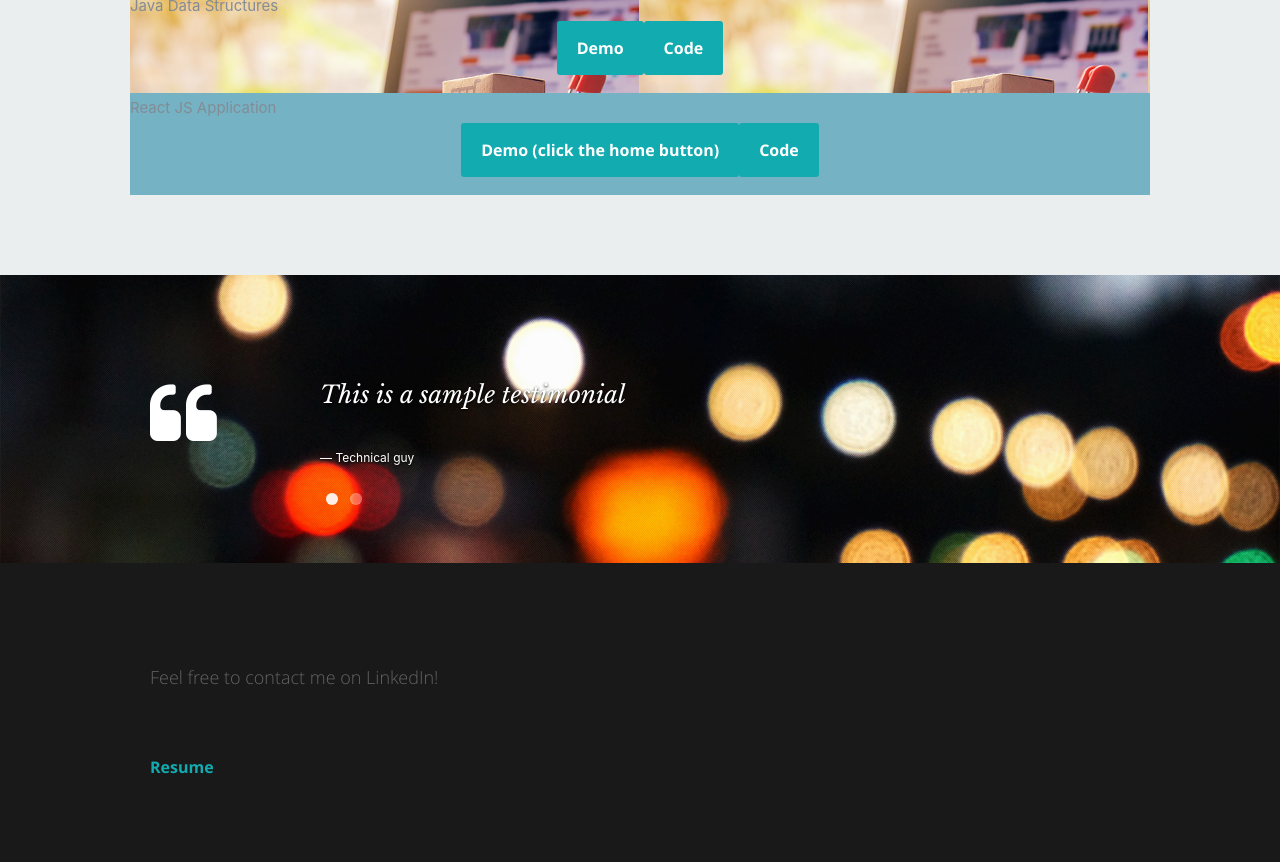
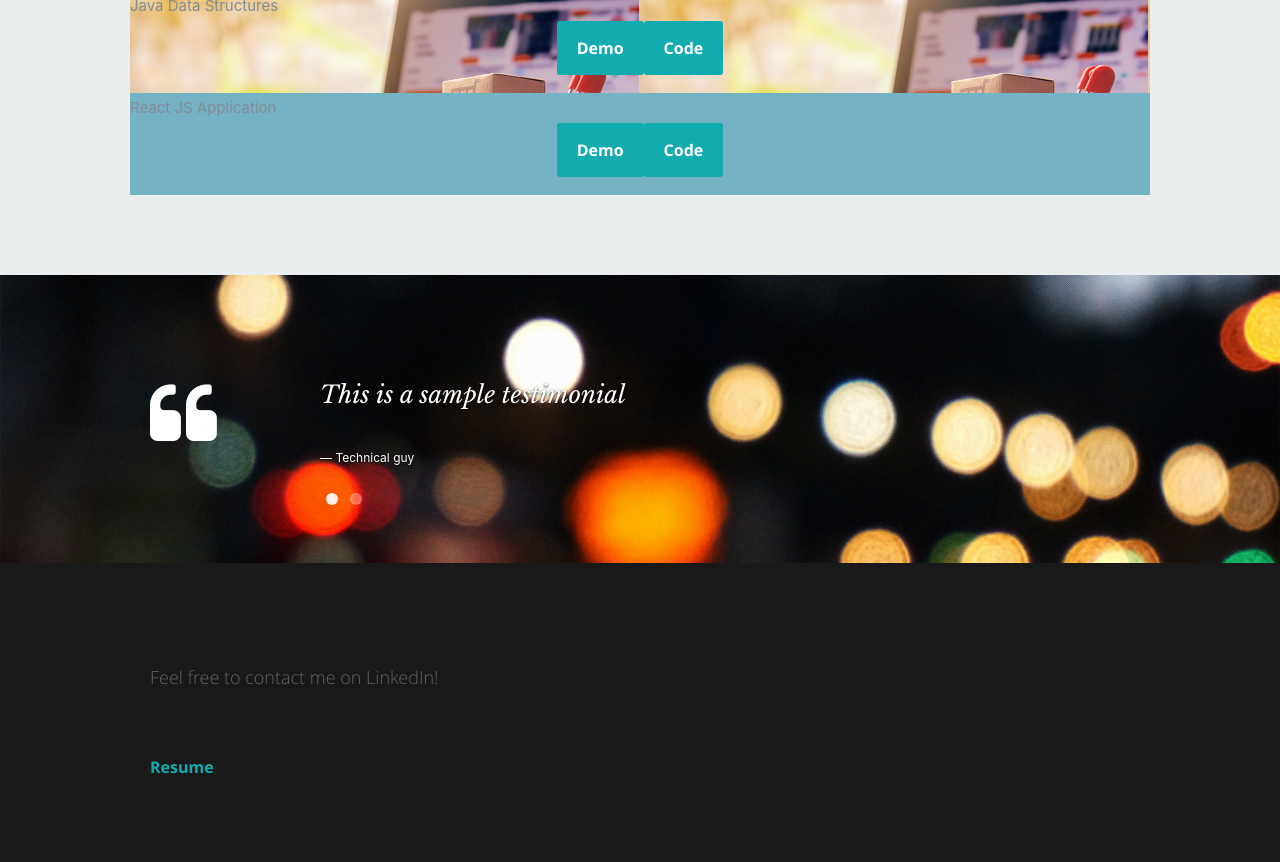
Before and after one commit to Malcolm777/Portfolio-Website, a React (Create React App) app: page / in a window 1280 px wide. Shown: the part 4160-5022 px from the top of the page. Built offline with nearby package versions, Linux system fonts and the light colour scheme.

Commit message:
taken off home button feature

```diff
--- a/src/components/Portfolio.js
+++ b/src/components/Portfolio.js
@@ -168,7 +168,7 @@ export default class Porfolio extends Component {
                         <div className = 'pt-8 text-center'>
                         <a href = "https://malcolm777.github.io/nexus-clothing/" target = "_blank">
                                 <button className = 'text-center rounded-lg px-4 py-3 m-2 bg-white text-pink-600 font-bold text-lg'>
-                                    Demo (click the home button)
+                                    Demo
                                 </button>
                         </a>
                         <a href = "https://github.com/Malcolm777/nexus-clothing " target = "_blank">
```
